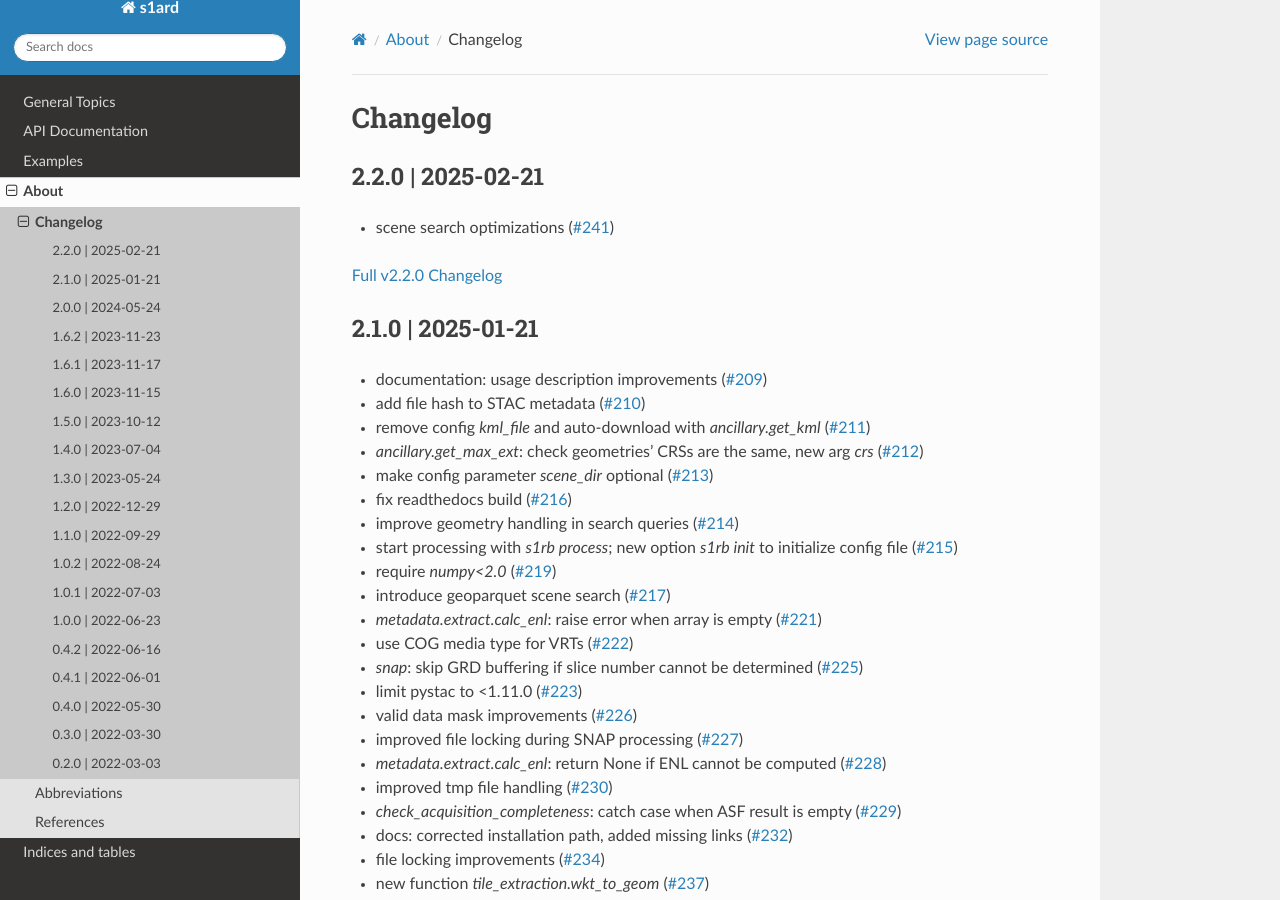
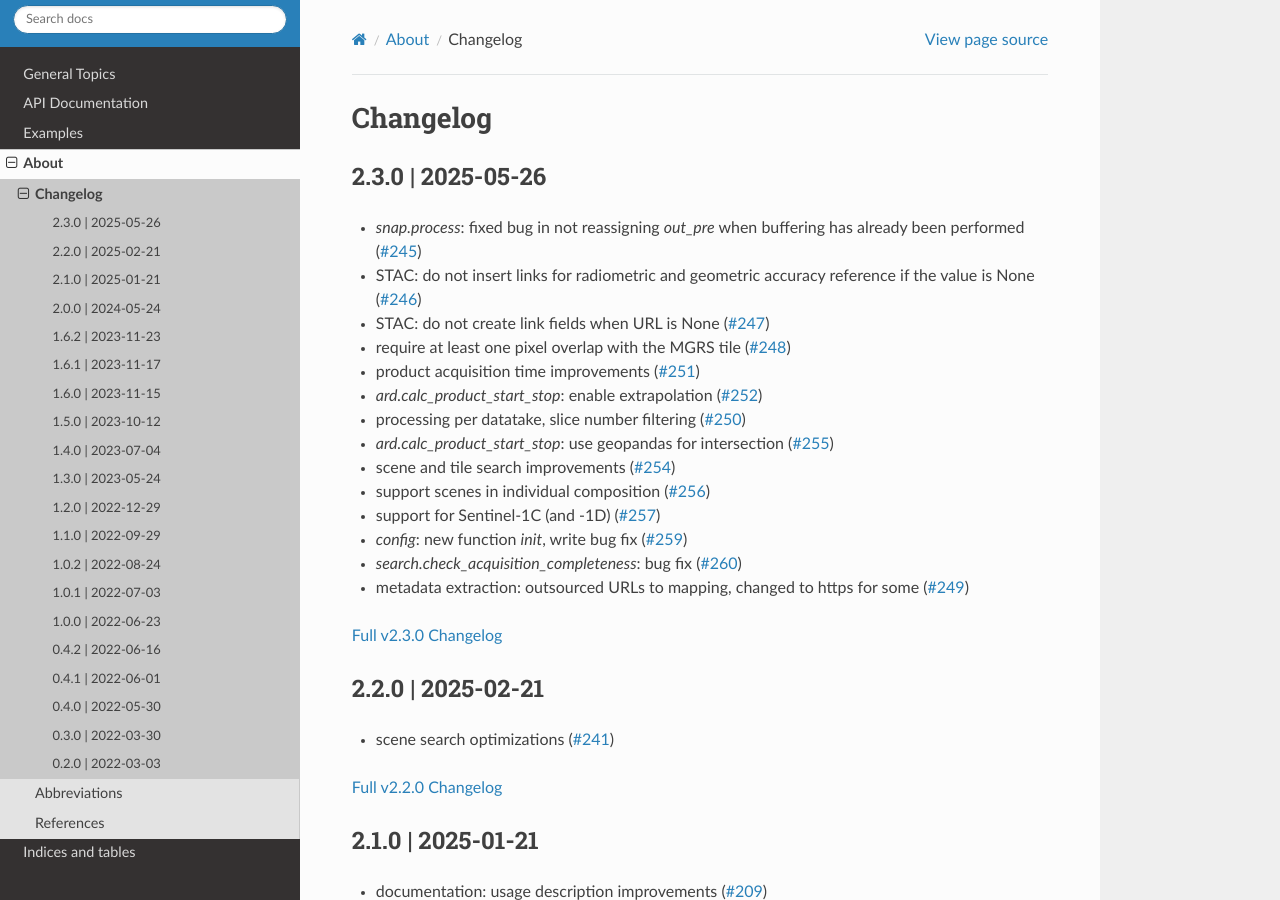
Before and after one commit to SAR-ARD/s1ard, a Sphinx documentation site: the page built from docs/source/about/changelog.rst, in a window 1280 px wide and 900 px high. Built offline with Sphinx 7.4.7 and the Read the Docs theme 3.1.0, drawn with Linux system fonts in a browser that asks for light colours.

Commit message:
[docs] version 2.3.0 changelog

```diff
--- a/docs/source/about/changelog.rst
+++ b/docs/source/about/changelog.rst
@@ -1,5 +1,25 @@
 Changelog
 =========
+
+2.3.0 | 2025-05-26
+------------------
+
+* `snap.process`: fixed bug in not reassigning `out_pre` when buffering has already been performed (`#245 <https://github.com/SAR-ARD/s1ard/pull/245>`_)
+* STAC: do not insert links for radiometric and geometric accuracy reference if the value is None (`#246 <https://github.com/SAR-ARD/s1ard/pull/246>`_)
+* STAC: do not create link fields when URL is None (`#247 <https://github.com/SAR-ARD/s1ard/pull/247>`_)
+* require at least one pixel overlap with the MGRS tile (`#248 <https://github.com/SAR-ARD/s1ard/pull/248>`_)
+* product acquisition time improvements (`#251 <https://github.com/SAR-ARD/s1ard/pull/251>`_)
+* `ard.calc_product_start_stop`: enable extrapolation (`#252 <https://github.com/SAR-ARD/s1ard/pull/252>`_)
+* processing per datatake, slice number filtering (`#250 <https://github.com/SAR-ARD/s1ard/pull/250>`_)
+* `ard.calc_product_start_stop`: use geopandas for intersection (`#255 <https://github.com/SAR-ARD/s1ard/pull/255>`_)
+* scene and tile search improvements (`#254 <https://github.com/SAR-ARD/s1ard/pull/254>`_)
+* support scenes in individual composition (`#256 <https://github.com/SAR-ARD/s1ard/pull/256>`_)
+* support for Sentinel-1C (and -1D) (`#257 <https://github.com/SAR-ARD/s1ard/pull/257>`_)
+* `config`: new function `init`, write bug fix (`#259 <https://github.com/SAR-ARD/s1ard/pull/259>`_)
+* `search.check_acquisition_completeness`: bug fix (`#260 <https://github.com/SAR-ARD/s1ard/pull/260>`_)
+* metadata extraction: outsourced URLs to mapping, changed to https for some (`#249 <https://github.com/SAR-ARD/s1ard/pull/249>`_)
+
+`Full v2.3.0 Changelog <https://github.com/SAR-ARD/s1ard/compare/v2.2.0...v2.3.0>`_
 
 2.2.0 | 2025-02-21
 ------------------
```
